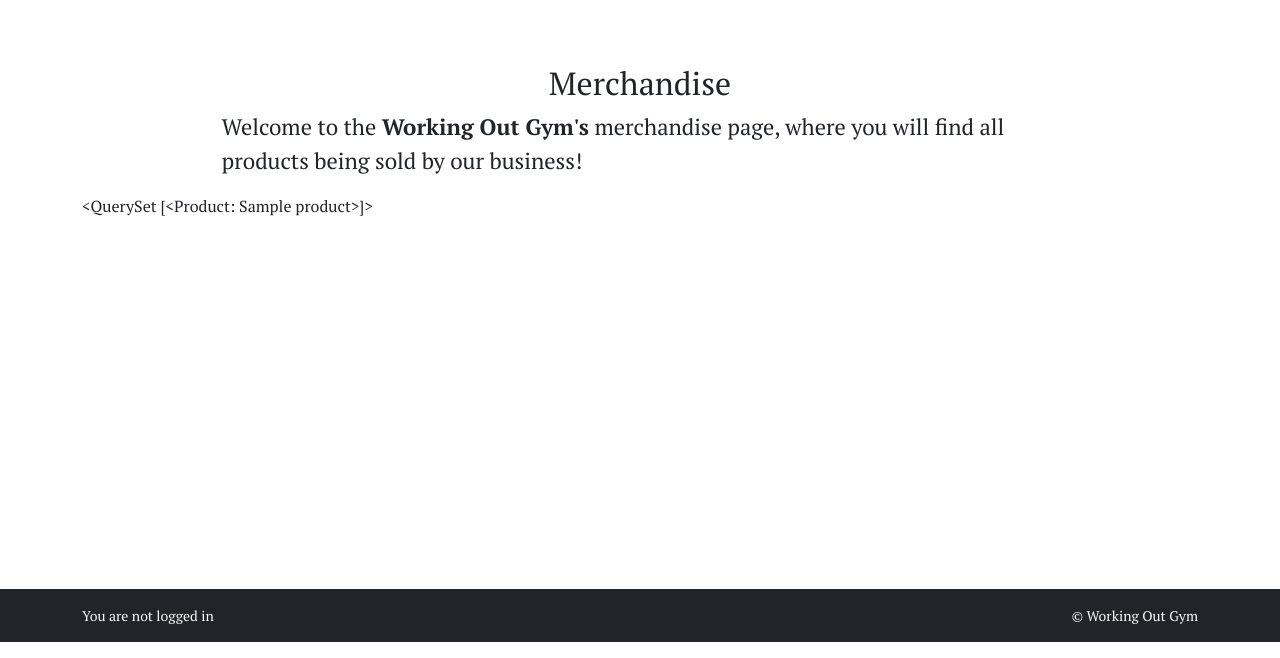
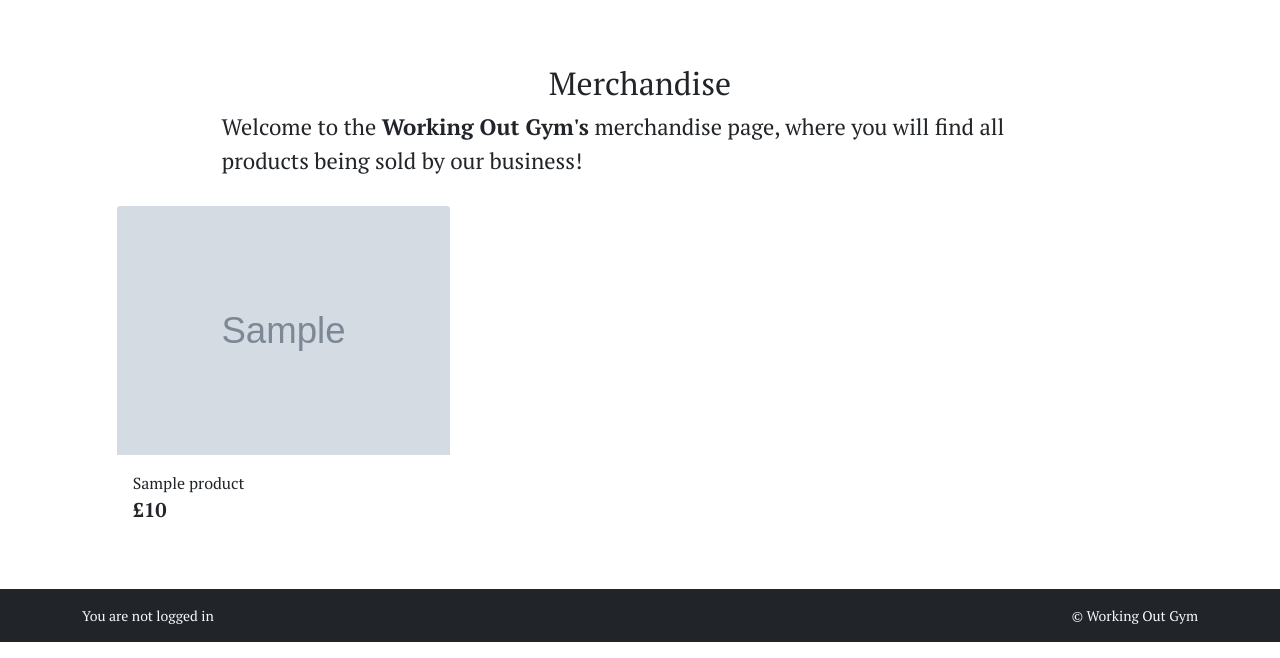
Before and after one commit to LeilsEloise/working_out_gym, a Django app: page /merchandise/ in a window 1280 px wide. Shown: the part 142-800 px from the top of the page. Run offline with Django 3.2, Linux system fonts and the light colour scheme; data comes from the database, SQL or seed files in the repository; tables that the repository leaves empty hold one stand-in row (values such as "Sample post"); grey boxes marked "Sample" are stand-in pictures; parts of the project's set-up code (start-up, migrations or seed data) failed here and were passed over; some web fonts are replaced.

Commit message:
Products now displaying in correct grid layout for different screen sizes

```diff
--- a/merchandise/templates/merchandise/products.html
+++ b/merchandise/templates/merchandise/products.html
@@ -10,12 +10,46 @@
 </div>
 {% endblock %}
 
+<!-- Code Institute ACK-->
 {% block content %}
-<div class="container">
-    <div class="row">
+<div class="container-fluid">
+  <div class="product-container col-10 offset-1">
+    <div class="row mt-1 mb-2"></div>
+
+    <div class="row row-cols-1 row-cols-sm-2 row-cols-lg-3 g-4">
+      {% for product in products %}
         <div class="col">
-            {{ products }}
+          <div class="card h-100 border-0">
+
+            <a href="#">
+              {% if product.image_src %}
+                <img class="card-img-top img-fluid" src="{{ product.image_src }}" alt="{{ product.title }}">
+              {% else %}
+                <img class="card-img-top img-fluid" src="{% static 'images/noimage.png' %}" alt="{{ product.title }}">
+              {% endif %}
+            </a>
+
+            <div class="card-body pb-0">
+              <p class="mb-0">{{ product.title }}</p>
+
+              {% if product.category %}
+                <small class="text-muted">{{ product.category.name }}</small>
+              {% endif %}
+            </div>
+
+            <div class="card-footer bg-white pt-0 border-0 text-left">
+              {% if product.from_price %}
+                <p class="lead mb-0 fw-bold">£{{ product.from_price }}</p>
+              {% else %}
+                <small class="text-muted">Price unavailable</small>
+              {% endif %}
+            </div>
+
+          </div>
         </div>
+      {% endfor %}
     </div>
+
+  </div>
 </div>
 {% endblock %}
--- a/merchandise/views.py
+++ b/merchandise/views.py
@@ -1,11 +1,16 @@
 from django.shortcuts import render
+from django.db.models import Min
 from .models import Product
 
 # Create your views here.
 def all_products(request):
     """ A view to show list of all Products"""
-
-    products = Product.objects.all()
+# ChatGPT Update
+    products = (
+        Product.objects.filter(is_active=True)
+        .select_related("category")
+        .annotate(from_price=Min("variants__price"))
+    )
 
     context = {
         'products': products
--- a/static/css/style.css
+++ b/static/css/style.css
@@ -1,3 +1,5 @@
+/* Base Styles */
+
 .heading {
   font-family: "Boldonse"; system-ui;
   font-weight: 700;
@@ -40,11 +42,20 @@ body {
     font-family: "Boldonse"; system-ui;
 }
 
+
+/* Navbar Code from Project 3 */
+
+.navbar-light .navbar-nav .nav-link.active {
+    font-weight: 700;
+    color: white;
+}
+
 /* ChatGPT Code */
 
 body {
   padding-bottom: 1rem;
 }
+
 
 /* Homepage Code */
 
@@ -58,12 +69,8 @@ body {
   max-width: 75%;
 }
 
-/* Navbar Code from Project 3 */
 
-.navbar-light .navbar-nav .nav-link.active {
-    font-weight: 700;
-    color: white;
-}
+/* Merchandise */
 
 
 
```
Also changed, not shown: README.md, static/images/Merchandise/Screenshot 3 products per row.png (added), static/images/Merchandise/Screenshot product listings no image or name.png (added), static/images/Merchandise/Screenshot products now displaying.png (added), 9 other files.
